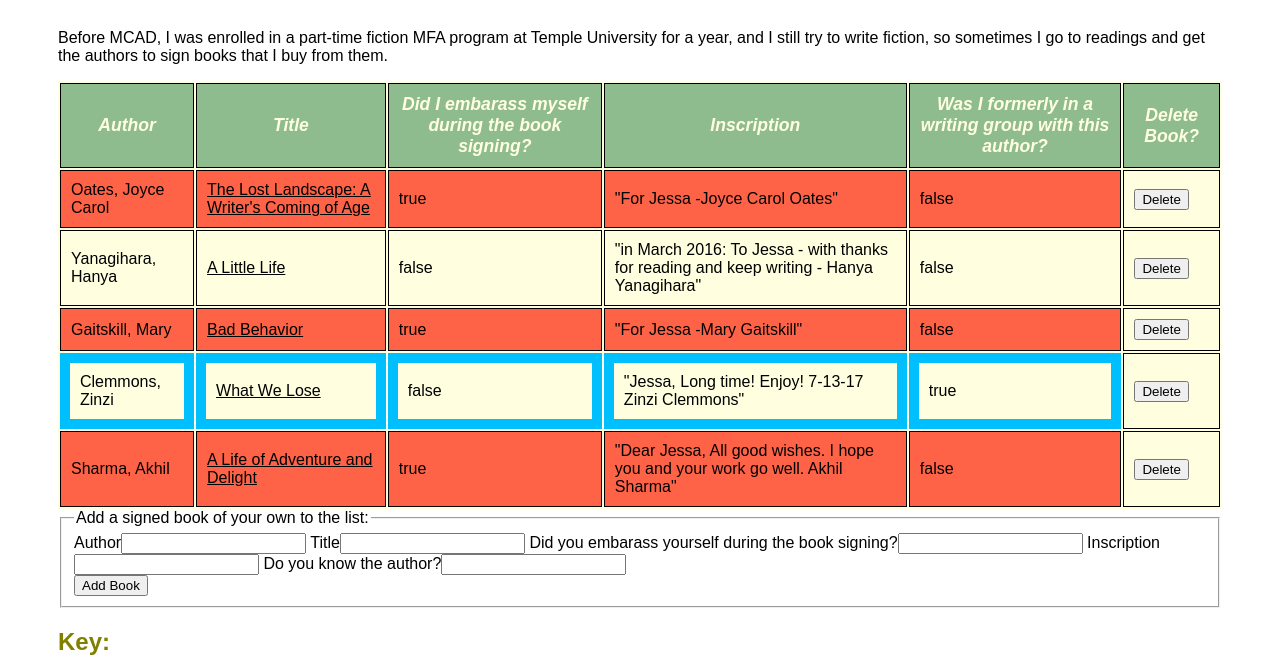
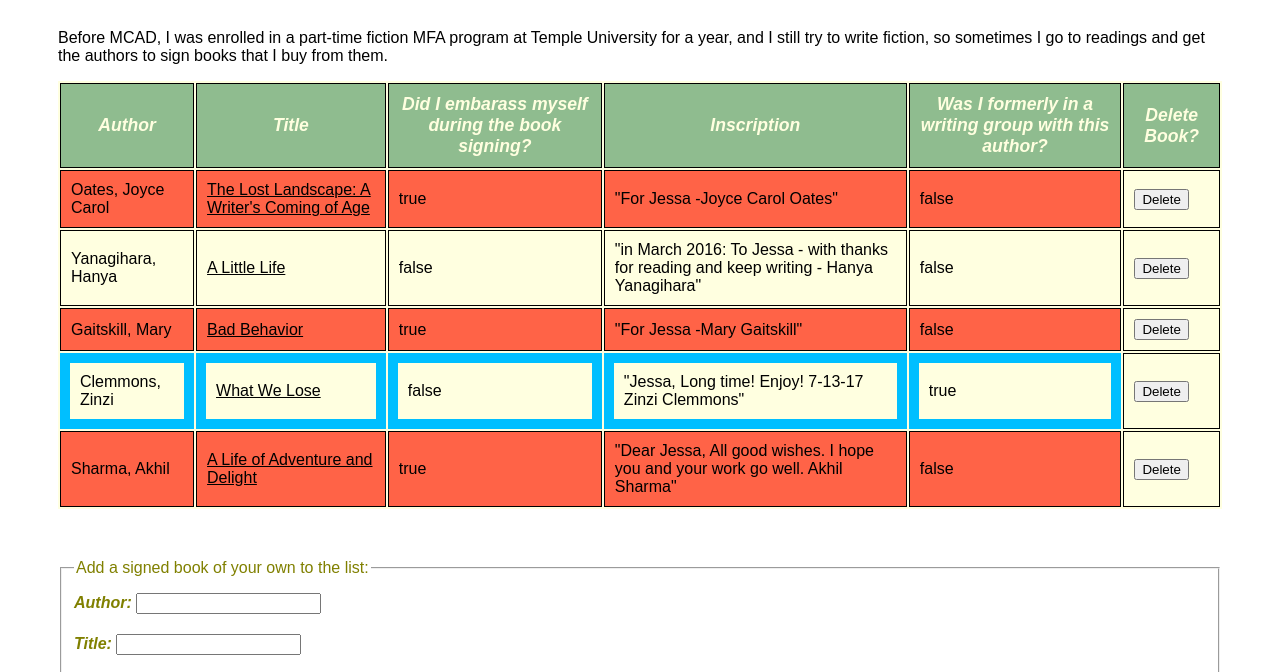
Before and after one commit to jfark/prgrmwk11, a plain HTML site: page index.html in a window 1280 px wide. Shown: the part 108-780 px from the top of the page. Drawn offline with nearby package versions, Linux system fonts and the light colour scheme.

Commit message:
Styling Form

```diff
--- a/index.html
+++ b/index.html
@@ -39,11 +39,11 @@
 				<fieldset>
 					<legend>Add a signed book of your own to the list: </legend>
 					<div class="form-group">
-						<label>Author<input v-model="authorInput" type="text"/></label>
-						<label>Title<input v-model="titleInput" type="text"/></label>
-						<label>Did you embarass yourself during the book signing?<input v-model="awkwardInput"/></label>
-						<label>Inscription<input v-model="inscriptionInput"/></label>
-						<label>Do you know the author?<input v-model="friendInput"/></label>
+						<label>Author: <input v-model="authorInput" type="text"/></label>
+						<label>Title: <input v-model="titleInput" type="text"/></label>
+						<label>Did you embarass yourself during the book signing? <input v-model="awkwardInput"/></label>
+						<label>Inscription: <input v-model="inscriptionInput"/></label>
+						<label>Do you know the author? <input v-model="friendInput"/></label>
 					</div>
 					<button type="submit">Add Book</button>
 				</fieldset>
--- a/style.css
+++ b/style.css
@@ -49,3 +49,18 @@ tr, td {
 
 	border: 10px solid deepskyblue;
 }
+
+form {
+	padding: 50px 0px;
+}
+
+fieldset {
+	color: olive;
+}
+
+label {
+	display: block;
+	padding: 10px 0px;
+	font-style: italic;
+	font-weight: bold;
+}
```
